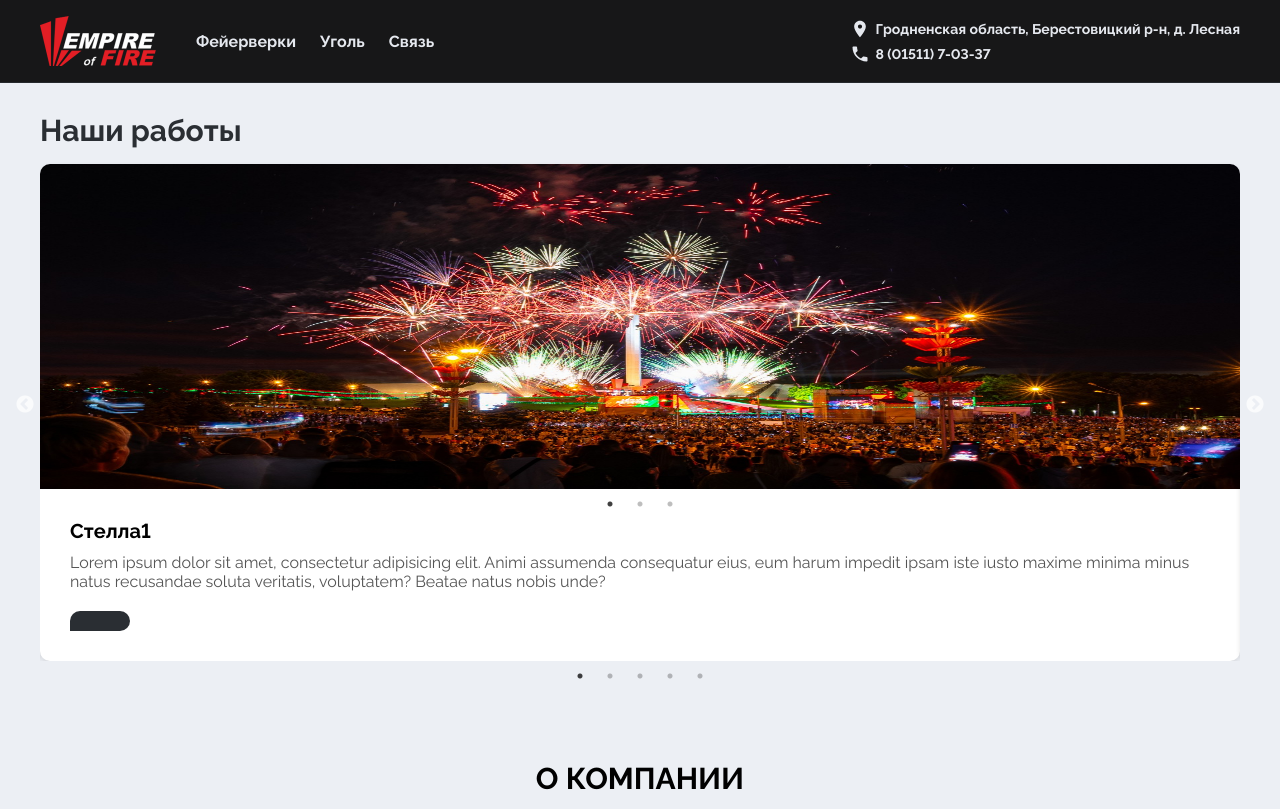
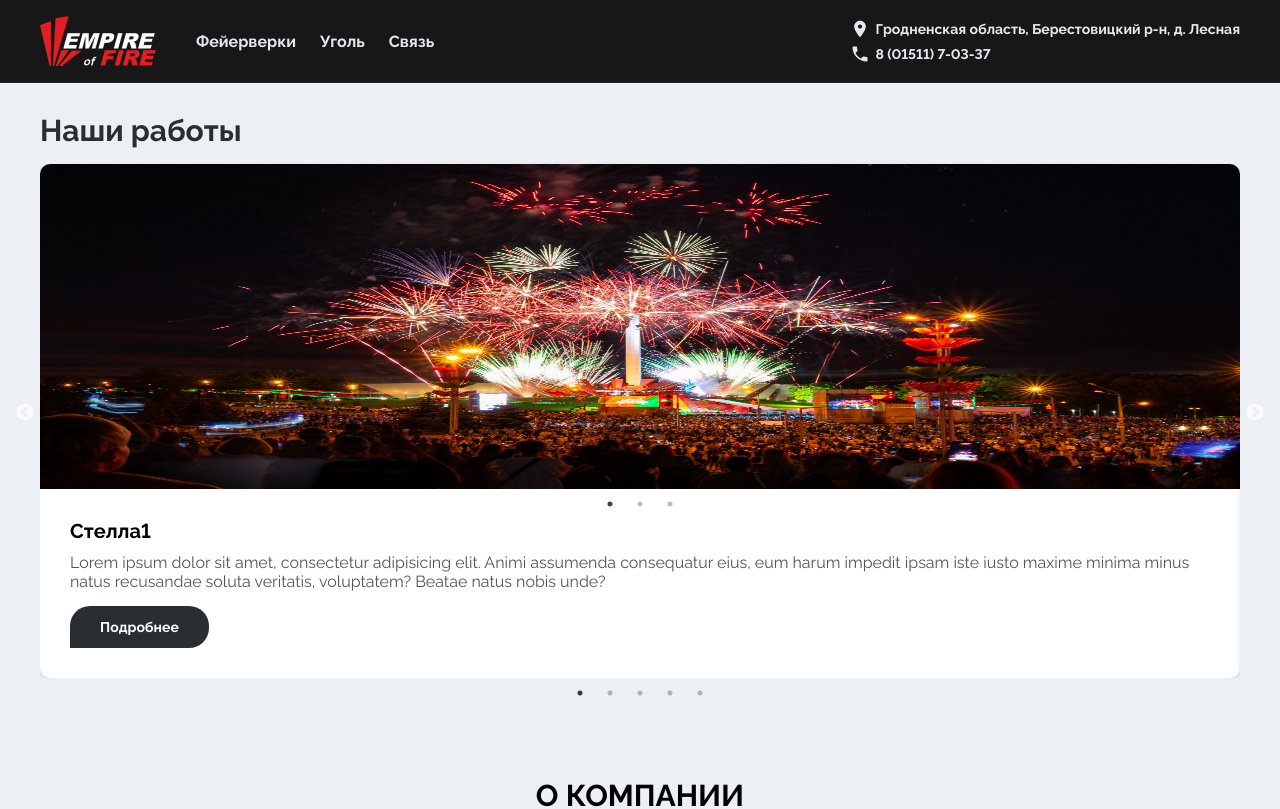
Before and after one commit to ScyBry/Fire_Empire_Fireworks, a React (Vite) app: page /fireworks in a window 1280 px wide. Shown: the top 809 px of the page. Built offline with nearby package versions, Linux system fonts and the light colour scheme.

Commit message:
Card fix

```diff
--- a/src/components/WorkCard/WorkCard.tsx
+++ b/src/components/WorkCard/WorkCard.tsx
@@ -33,7 +33,7 @@ export const WorkCard: FC<WorkSliderProps> = ({ work }) => {
           <h4>{work.title}</h4>
           <p>{work.text}</p>
           <NavLink to={`/workDetail/${work.id}`}>
-            <Button text={"Подробнее"} />
+            <Button>Подробнее</Button>
           </NavLink>
         </div>
       </div>
```
